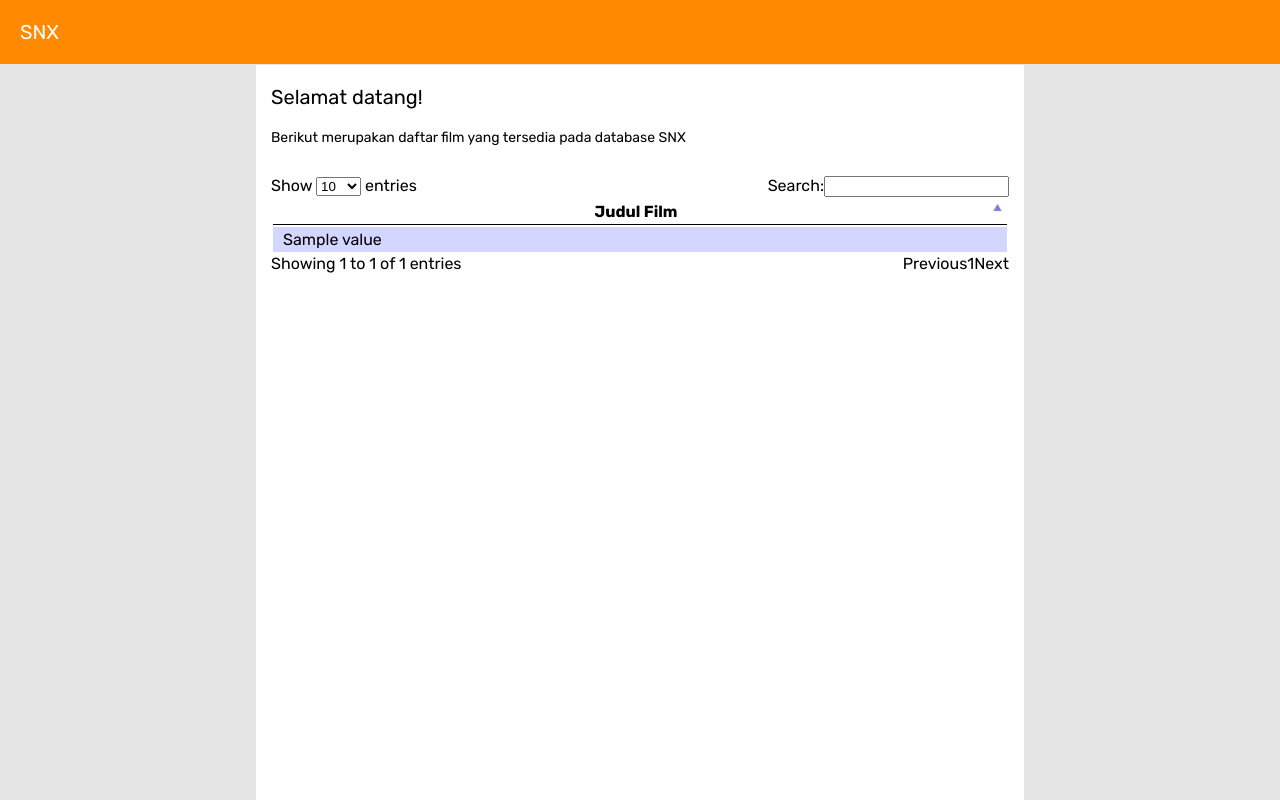
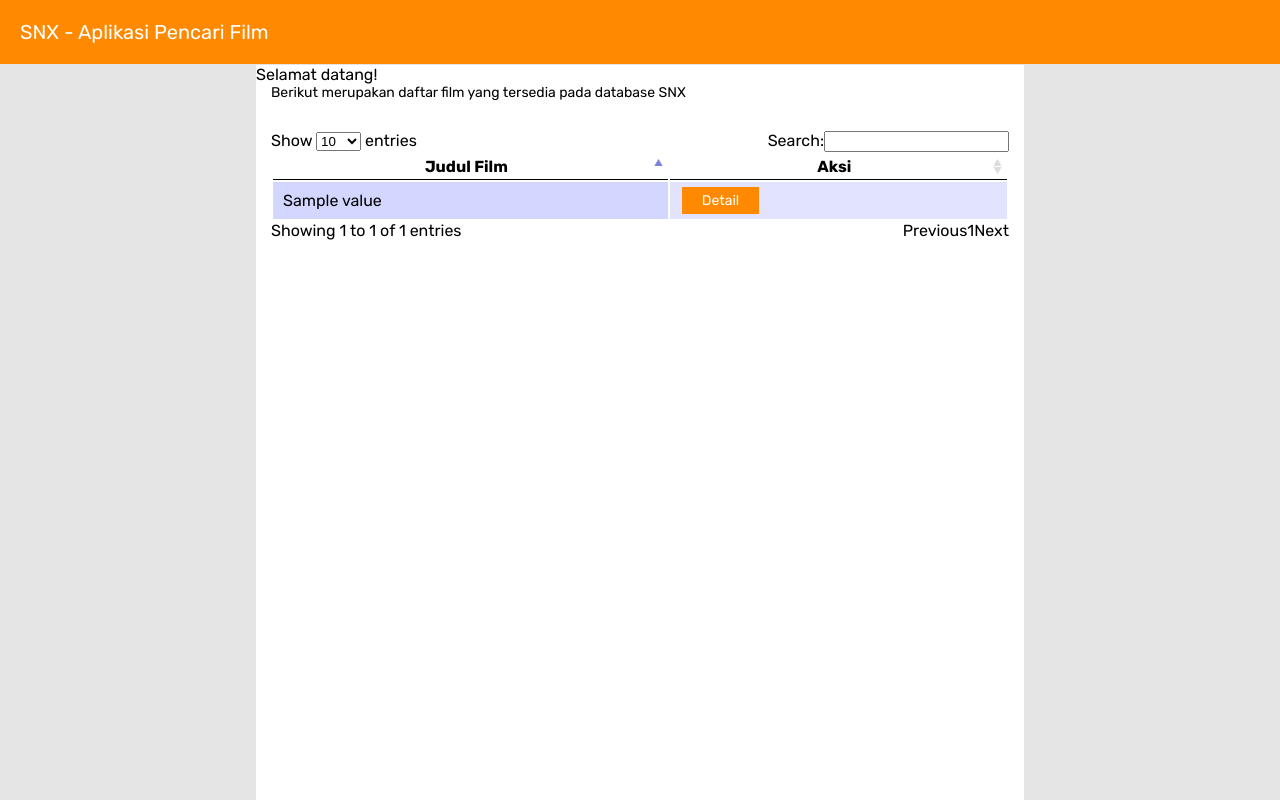
Before and after one commit to blurey8/semantic-netflix, a Django app: page / in a window 1280 px wide. Run offline with Django 3.2, Linux system fonts and the light colour scheme; tables that the repository leaves empty hold one stand-in row (values such as "Sample post"); a database or web service that is not in the repository returns one stand-in record (values such as "Sample title"); data that the repository does not hold is empty; some libraries are stand-ins or nearby versions.

Commit message:
Fix Bug in Fetch Data, Integrate Frontend & Backend, Restyle

```diff
--- a/main/templates/main/home.html
+++ b/main/templates/main/home.html
@@ -21,12 +21,14 @@
         <thead>
           <tr>
             <th>Judul Film</th>
+            <th>Aksi</th>
           </tr>
         </thead>
         <tbody>
           {%for data in data_title%}
             <tr>
-              <td><a href="/detail?id={{ data.id }}">{{ data.title }}</a></td>
+              <td>{{ data.title }}</td>
+              <td><a href="/detail/?id={{ data.id }}" class="button">Detail</a></td>
             </tr>
           {%endfor%}
         </tbody>
--- a/main/urls.py
+++ b/main/urls.py
@@ -6,5 +6,5 @@ app_name = 'main'
 
 urlpatterns = [
     path('', views.home, name='home'),
-    path('detail', views.film_detail, name='detail'),
+    path('detail/', views.film_detail, name='detail'),
 ]
--- a/main/utils/helpers.py
+++ b/main/utils/helpers.py
@@ -30,21 +30,38 @@ def get_data_from_remote(query_to_send):
     return data_graph_dbpedia.query(PREFIXES + query_to_send)
 
 '''
+Fungsi untuk mengambil nama film yang menjadi objek berdasarkan ID
+'''
+def get_film_object_from_id(film_id):
+    id_formatted = '\"{}\"'.format(film_id)
+
+    query = \
+    '''
+    SELECT * WHERE {
+        ?uri snp:id %s ;
+    }
+    ''' % (id_formatted)
+
+    triple = get_data_from_local(query)
+    film_object_name = triple[0]['uri']['value'].split("/")[-1]
+
+    return film_object_name
+
+'''
 Fungsi untuk menggabungkan data dari lokal dan remote
 '''
-def get_film_data(query_to_send):
+def get_combined_individual_film_detail(query_to_send):
     combined_data = {}
-    local_query_result = get_data_from_local(query_to_send)
+    local_query_result = get_data_from_local(query_to_send)[0]
+    print(local_query_result)
     remote_query_result = get_data_from_remote(query_to_send)
 
-    if local_data != None:
-        for key in local_query_result:
-            combined_data[key] = local_query_result[key]['value']
+    for key in local_query_result:
+        combined_data[key] = local_query_result[key]['value']
 
-        for row in remote_query_result:
-            combined_data['distributor'] = row.distributor
-            combined_data['producer'] = row.producer
-            combined_data['homepage'] = row.homepage
-    else:
-        print("Query data tidak dapat dilakukan")
+    for row in remote_query_result:
+        combined_data['distributor'] = row.distributor
+        combined_data['producer'] = row.producer
+        combined_data['homepage'] = row.homepage
+
     return combined_data
--- a/main/views.py
+++ b/main/views.py
@@ -1,7 +1,8 @@
 from django.shortcuts import render
 from .utils.constants import FUSEKI_URL, PREFIXES
-from .utils.helpers import get_data_from_local, get_film_data
-from .utils.helpers import get_film_data
+
+from .utils.helpers import (get_data_from_local, get_data_from_remote,
+get_film_object_from_id, get_combined_individual_film_detail)
 
 '''
 Fungsi untuk mengambil data spesifik film
@@ -9,19 +10,18 @@ Fungsi untuk mengambil data spesifik film
 def home(request):
     movies_title = []
 
-    #query untuk mengambil semua id dan title pada ttl
+    #Query untuk mengambil semua id dan title pada ttl
     query = \
-        '''
-        SELECT ?id ?title
-        WHERE {
-            {?movies rdf:type snr:Film.}
-            UNION
-            {?movies rdf:type snr:Series.}
-            ?movies snp:id ?id.
-            ?uri snp:id ?id.
-            ?uri snp:title ?title.
-        }
-        '''
+    '''
+    SELECT ?id ?title WHERE {
+        {?movies rdf:type snr:Film.}
+        UNION
+        {?movies rdf:type snr:Series.}
+        ?movies snp:id ?id.
+        ?uri snp:id ?id.
+        ?uri snp:title ?title.
+    }
+    '''
 
     local_query_result = get_data_from_local(query)
     for data in local_query_result:
@@ -34,23 +34,67 @@ Fungsi untuk mengambil data spesifik film
 '''
 def film_detail(request):
 
-    #todo ambil data json dari spesifik film @reyhan
-    #contoh query = http://127.0.0.1:8000/detail?id=80044562
-    #id_film =  int(request.GET.get('id'))
+    #Query untuk ambil data json dari spesifik film
+    id_film =  request.GET.get('id')
+    id_formatted = '\"{}\"'.format(id_film)
 
-    detail_film = {'uri': 'http://skulite.org/snr/A_Murder_in_the_Park',
-    'title': 'A Murder in the Park',
-    'director': 'Christopher S. Rech, Brandon Kimber',
-    'country': 'United States',
-    'dateAdded': '2017-04-28',
-    'releaseYear': '2014',
-    'rating': 'PG-13',
-    'category': 'Documentaries',
-    'description': 'This documentary excoriates a noted anti-death-penalty activist and his team, whose questionable methods got a convicted killer freed in 1999.',
-    'duration': '91 min'
+    query_local = \
+    '''
+    SELECT * WHERE {
+        ?uri snp:id %s ;
+        snp:title ?title ;
+        snp:director ?director ;
+        snp:country ?country ;
+        snp:dateAdded ?dateAdded ;
+        snp:releaseYear ?releaseYear ;
+        snp:rating ?rating ;
+        snp:category ?category ;
+        snp:description ?description ;
+        OPTIONAL {
+            ?uri snp:duration ?duration .
+        }
+        OPTIONAL {
+            ?uri snp:numOfSeasons ?season .
+        }
     }
+    ''' % (id_formatted)
 
-    context = {"detail_film" : detail_film}
+    film_details = {}
+    local_query_result = get_data_from_local(query_local)[0]
+
+    # Menyimpan hasil query data lokal dalam bentuk dictionary
+    for key in local_query_result:
+        film_details[key] = local_query_result[key]['value']
+
+    film_object_name = get_film_object_from_id(id_film)
+
+    query_remote = \
+    '''
+    SELECT * WHERE {
+        OPTIONAL {
+            dbr:%s dbo:distributor ?distributor .
+        }
+        OPTIONAL {
+            dbr:%s dbo:producer ?producer .
+        }
+        OPTIONAL {
+            dbr:%s foaf:homepage ?homepage .
+        }
+    }
+    ''' % (film_object_name, film_object_name, film_object_name)
+
+    remote_query_result = get_data_from_remote(query_remote)
+
+    # Menyimpan hasil query data remote dalam bentuk dictionary
+    for row in remote_query_result:
+        film_details['distributor'] = row.distributor
+        film_details['producer'] = row.producer
+        film_details['homepage'] = row.homepage
+
+    print(film_details)
+
+    context = {"detail_film" : film_details}
+
     return render(request, 'main/film_detail.html', context)
 
 '''
@@ -58,33 +102,11 @@ Fungsi untuk melakukan pencarian film berdasarkan judul
 '''
 def film_search(request):
 
-    #TODO ambil data json dari judul film yang dicari
-    #contoh query = http://127.0.0.1:8000/search?title=murder%20in%20%20park
+    #TODO: Cari film berdasarkan judul -> Reyhan
+    #TODO: Filter Pencarian -> Reyhan
+    #Contoh query judul = http://127.0.0.1:8000/search?title=murder%20in%20%20park
 
     title_film = request.GET.get('title').lower()
     title_formatted = '\"{}\"'.format(title_film)
-    query = \
-    '''
-    SELECT * WHERE {
-        ?uri rdf:type snr:Film ;
-        snp:id ?id ;
-        snp:title ?title ;
-        FILTER (
-            contains(lcase(str(?title)), %s)
-        )
-    }
-    ''' % (title_formatted)
 
-    film_search_result = get_film_data(query)
-
-    list_film = [
-        {'uri': {'type': 'uri', 'value': 'http://skulite.org/snr/A_Murder_in_the_Park'}, 'id': {'type': 'literal', 'value': '80044562'}, 'title': {'type': 'literal', 'value': 'A Murder in the Park'}},
-        {'uri': {'type': 'uri', 'value': 'http://skulite.org/snr/Jailbreak'}, 'id': {'type': 'literal', 'value': '80990658'}, 'title': {'type': 'literal', 'value': 'Jailbreak'}},
-        {'uri': {'type': 'uri', 'value': 'http://skulite.org/snr/Cristina'}, 'id': {'type': 'literal', 'value': '80076160'}, 'title': {'type': 'literal', 'value': 'Cristina'}}]
-
-    for film in list_film:
-        for key in film:
-            film[key] = film[key]['value']
-
-    context = {"list_film" : list_film}
-    return render(request, 'main/list_film.html', context)
+    pass
--- a/static/css/style.css
+++ b/static/css/style.css
@@ -55,8 +55,8 @@ body {
   color: white;
 }
 
+font-size: 20px;
 .greeting {
-  font-size: 20px;
   padding: 20px 15px;
 }
 
@@ -68,3 +68,16 @@ body {
 .subtable {
   padding: 15px;
 }
+
+.button {
+  background-color: #ff8900;
+  border: none;
+  padding: 5px 20px;
+  text-align: center;
+  text-decoration: none;
+  display: inline-block;
+  font-size: 14px;
+  margin: 2px 2px;
+  cursor: pointer;
+  color: white;
+}
--- a/templates/base.html
+++ b/templates/base.html
@@ -12,7 +12,7 @@
 
 <body>
   <div class="top-nav">
-    <a href="/">SNX</a>
+    <a href="/">SNX - Aplikasi Pencari Film</a>
   </div>
   {% block content %}
   {% endblock content %}
```
Also changed, not shown: views.py (deleted, +0 -89 lines).
